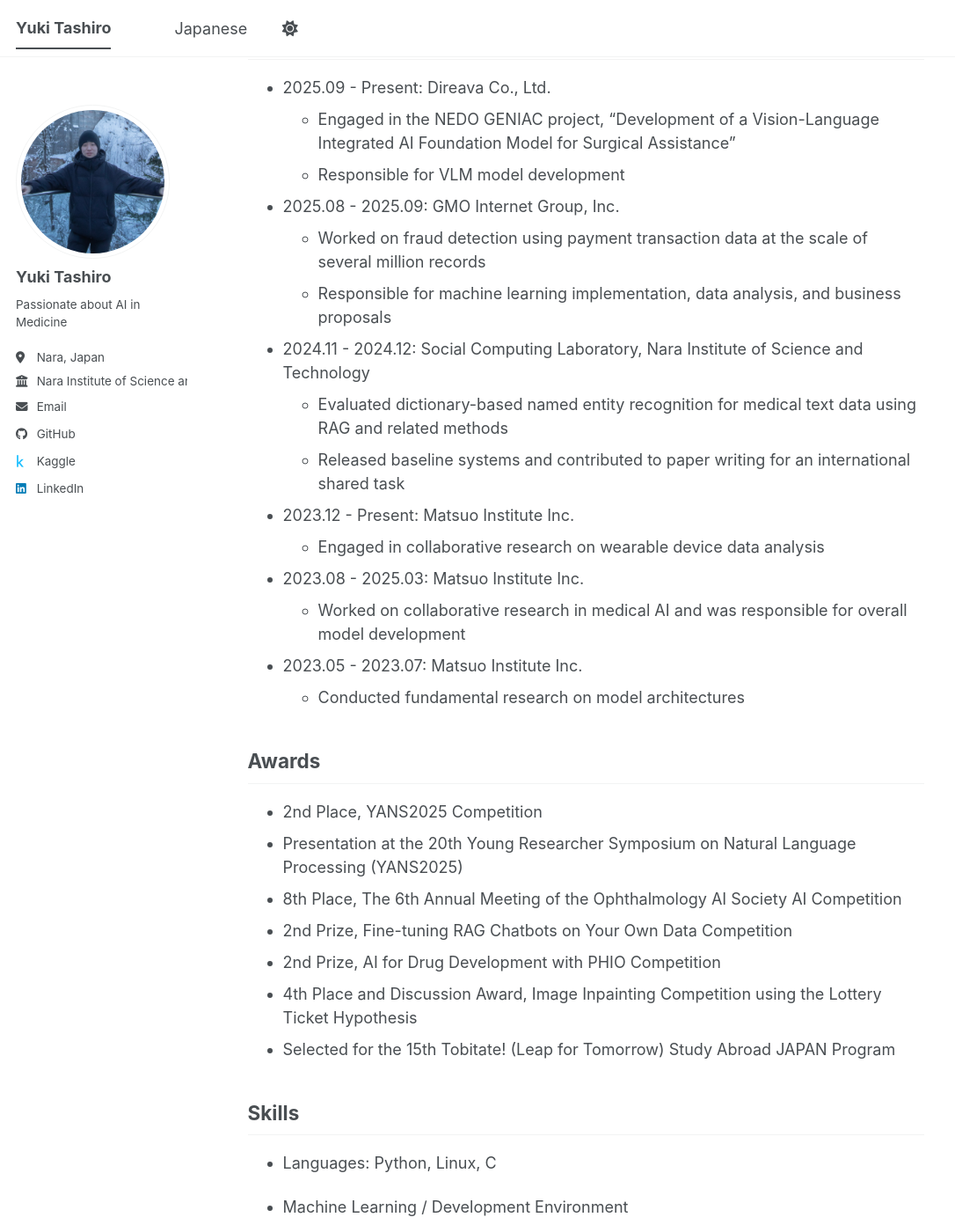
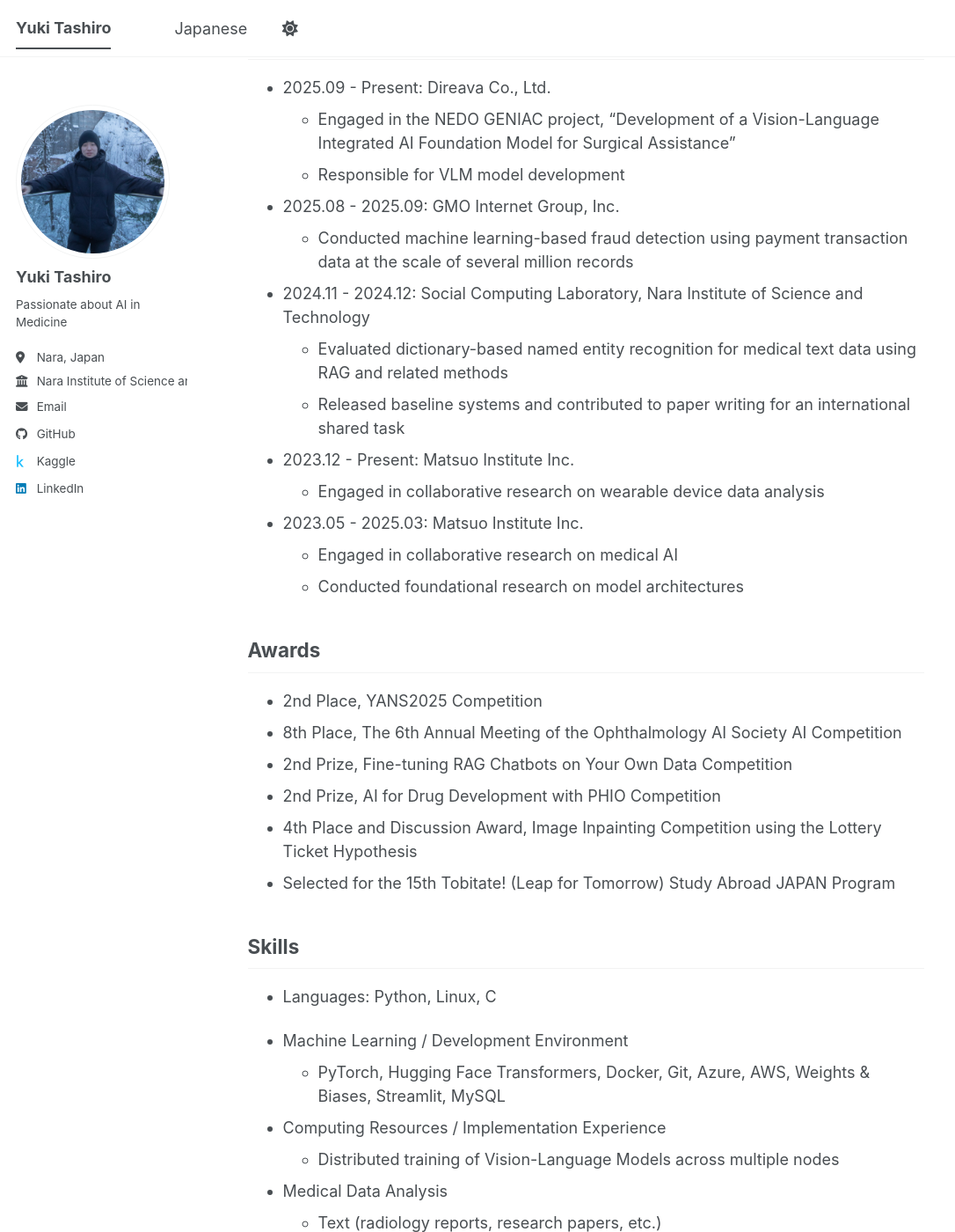
Before and after one commit to yuki-tashiro/yuki-tashiro.github.io, a Jekyll site: the page built from _pages/about.md, in a window 1280 px wide and 1400 px high, scrolled down 1554 px. Shown: the whole window at 88% size, without its empty margins (0-1086 px from the left). Built offline with Jekyll 4.4.1, drawn with Linux system fonts in a browser that asks for light colours; a script bundle is joined from its source files by our own code; library files that are not in the unit come from our copies.

Commit message:
Revise work experience and responsibilities in about.md
Updated work experience details for Matsuo Institute Inc. and refined descriptions for previous roles.

```diff
--- a/_pages/about.md
+++ b/_pages/about.md
@@ -48,8 +48,7 @@
   * Responsible for VLM model development
 
 * 2025.08 - 2025.09: GMO Internet Group, Inc.
-  * Worked on fraud detection using payment transaction data at the scale of several million records
-  * Responsible for machine learning implementation, data analysis, and business proposals
+  * Conducted machine learning-based fraud detection using payment transaction data at the scale of several million records
 
 * 2024.11 - 2024.12: Social Computing Laboratory, Nara Institute of Science and Technology
   * Evaluated dictionary-based named entity recognition for medical text data using RAG and related methods
@@ -58,15 +57,12 @@
 * 2023.12 - Present: Matsuo Institute Inc.
   * Engaged in collaborative research on wearable device data analysis
 
-* 2023.08 - 2025.03: Matsuo Institute Inc.
-  * Worked on collaborative research in medical AI and was responsible for overall model development
-
-* 2023.05 - 2023.07: Matsuo Institute Inc.
-  * Conducted fundamental research on model architectures
+* 2023.05 - 2025.03: Matsuo Institute Inc.
+  * Engaged in collaborative research on medical AI
+  * Conducted foundational research on model architectures
 
 ## Awards
 * 2nd Place, YANS2025 Competition
-* Presentation at the 20th Young Researcher Symposium on Natural Language Processing (YANS2025)
 * 8th Place, The 6th Annual Meeting of the Ophthalmology AI Society AI Competition
 * 2nd Prize, Fine-tuning RAG Chatbots on Your Own Data Competition
 * 2nd Prize, AI for Drug Development with PHIO Competition
```
